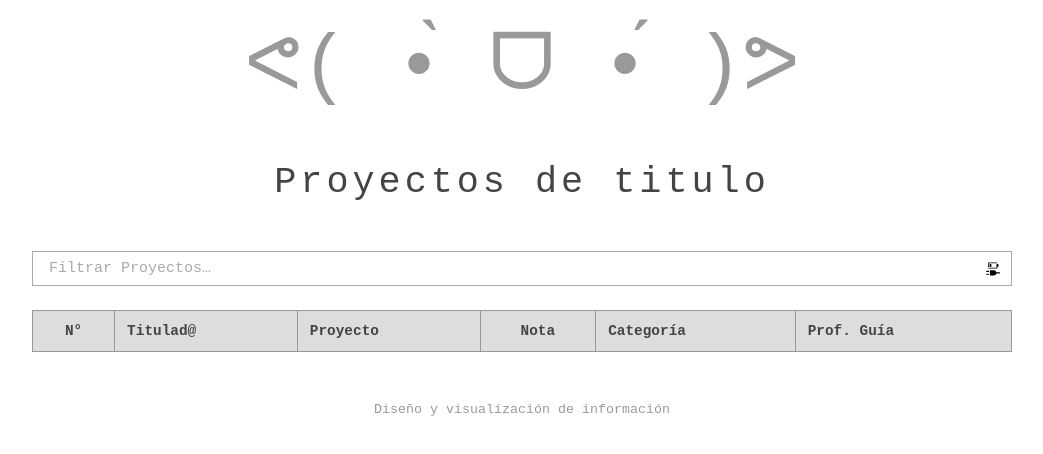
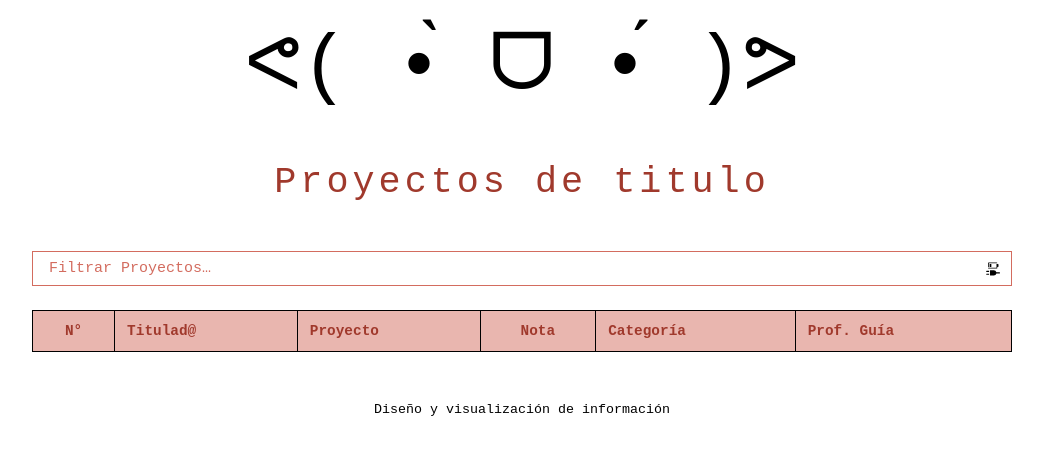
Before and after one commit to BianOlivares/Clase-08---Ev.2, a plain HTML site: page index.html in a window 1280 px wide. Shown: the whole page, without its empty margins (118-1161 px from the left). Drawn offline with Linux system fonts and the light colour scheme.

Commit message:
Update index.html

```diff
--- a/index.html
+++ b/index.html
@@ -16,11 +16,11 @@
 @import url("https://fonts.googleapis.com/css2?family=Source+Code+Pro:ital,wght@0,200..900;1,200..900&display=swap");
 
 :root {
-    --color-oscurisimo: #000;
-    --color-oscuro: #444;
-    --color-normal: #999;
-    --color-iluminado: #aaa;
-    --color-iluminadisimo: #ddd;
+     --color-oscurisimo: hsl(7, 50%, 20%);
+     --color-oscuro: hsl(7, 57%, 40%);
+     --color-normal: hsl(7, 0%, 0%);
+     --color-iluminado: hsl(7, 57%, 60%);
+     --color-iluminadisimo: hsl(7, 57%, 80%);
     --fuente: "Source Code Pro", monospace;
 }
 
@@ -168,7 +168,7 @@ td:nth-child(3) {
                     var trabajo = datos.data;
                     console.log(trabajo);
                     trabajo.forEach((x) => {
-                        t.innerHTML += `<tr style="${x.ok == 1 ? "background-color: var(--color-iluminadisimo); color: var(--color-oscurisimo)" : ""}"><td>${x.N°}</td><td>${x.Name}</td><td>${x.Title}</td><td>${x.Grade}</td><td>${x.Category}</td><td>${x.Tutor}</td></tr>`;
+                        t.innerHTML += `<tr style="${x.ok == 1 ? "background-color: var(--color-iluminadisimo); color: var(--color-oscurisimo)" : ""}"><td>${x.n°}</td><td>${x.name}</td><td>${x.title}</td><td>${x.grade}</td><td>${x.category}</td><td>${x.tutor}</td></tr>`;
                     });
                 })
                 .catch((error) => {
```
